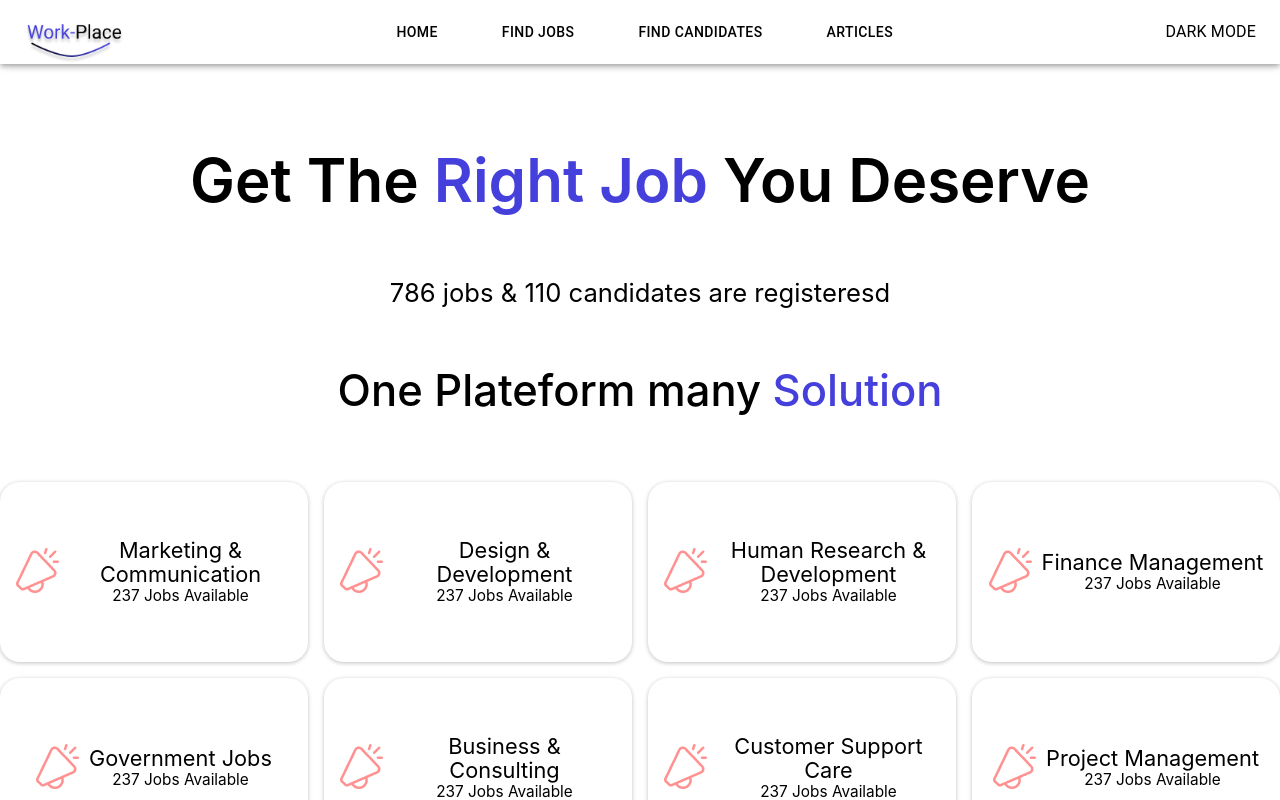
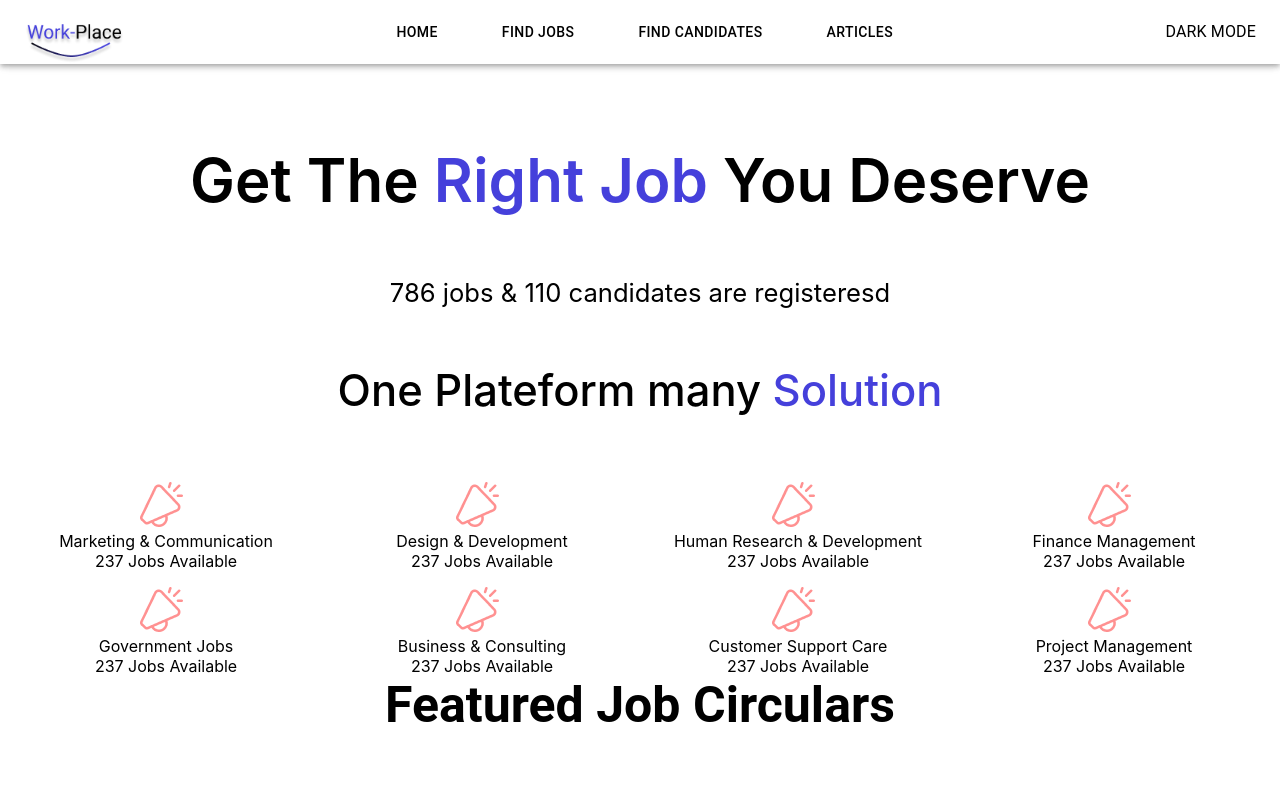
Before and after one commit to pr-a-s-h-a-n-t/workPlace01, a React (Create React App) app in the folder workplace02/: page / in a window 1280 px wide. Shown: the top 800 px of the page. Built offline with nearby package versions, Linux system fonts and the light colour scheme.

Commit message:
one platform icons modified!!

```diff
--- /dev/null
+++ b/workplace02/src/Components/common/SolutionCard.css
@@ -0,0 +1,40 @@
+.solutionCard-container {
+    height: 148px;
+    max-width: 90%;
+    margin: auto;
+    background: #FFFFFF;
+    box-shadow: 0px 1px 4px rgba(0, 0, 0, 0.25);
+    border-radius: 20px;
+    display: flex;
+    justify-content: center;
+    align-items: center;
+    cursor: pointer;
+    padding: 1rem;
+
+
+
+}
+
+.solutionCard-container:hover {
+    background: #4540DB;
+    color: #FFFFFF !important;
+}
+
+.solutionCard-title :first-child {
+    font-weight: 400;
+    color: inherit;
+    font-size: clamp(15px, 1.7vw, 25px);
+    line-height: clamp(15px, 1.8vw, 29px);
+    color: #000000;
+}
+
+.solutionCard-title :first-child:hover {
+    color: #FFFFFF;
+}
+
+.solutionCard-title :last-child {
+    font-style: normal;
+    font-weight: 400;
+    font-size: clamp(10px, 1.2vw, 18px);
+    color: #000000;
+}
--- a/workplace02/src/Components/landingPageSections/LandingPage.css
+++ b/workplace02/src/Components/landingPageSections/LandingPage.css
@@ -29,6 +29,10 @@
 
 }
 
+.onePlateform-container {
+    padding: 0 1rem;
+}
+
 .onePlateform-container>h1 {
     font-style: normal;
     font-weight: 500;
@@ -44,6 +48,7 @@
     color: #4540DB;
 }
 
+/*
 .solutionCard-container {
     height: 148px;
     max-width: 90%;
@@ -56,7 +61,7 @@
     align-items: center;
     cursor: pointer;
     padding: 1rem;
-    /* margin: 10px; */
+
 }
 
 .solutionCard-container:hover {
@@ -81,8 +86,10 @@
     font-weight: 400;
     font-size: clamp(10px, 1.2vw, 18px);
     color: #000000;
-}
+} */
 
+/* very Imp */
+/* Clamp Formula */
 /* (max-size/design width) *100 */
 /* (50/1440)*100 vw */
 
```
